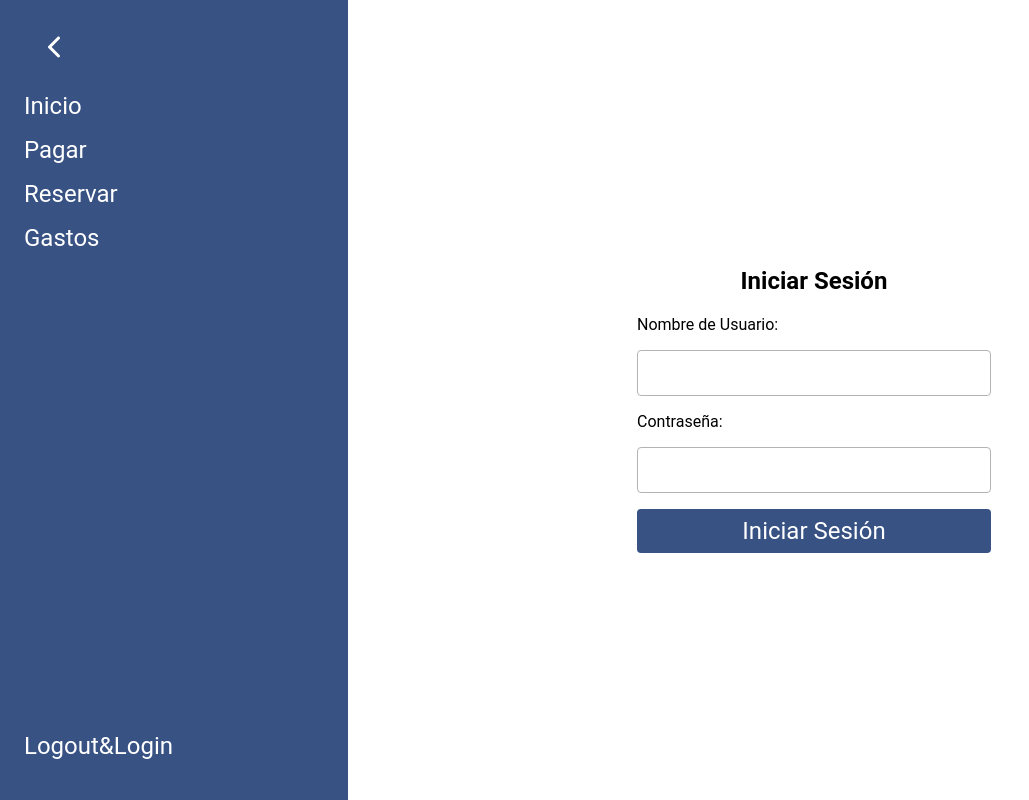
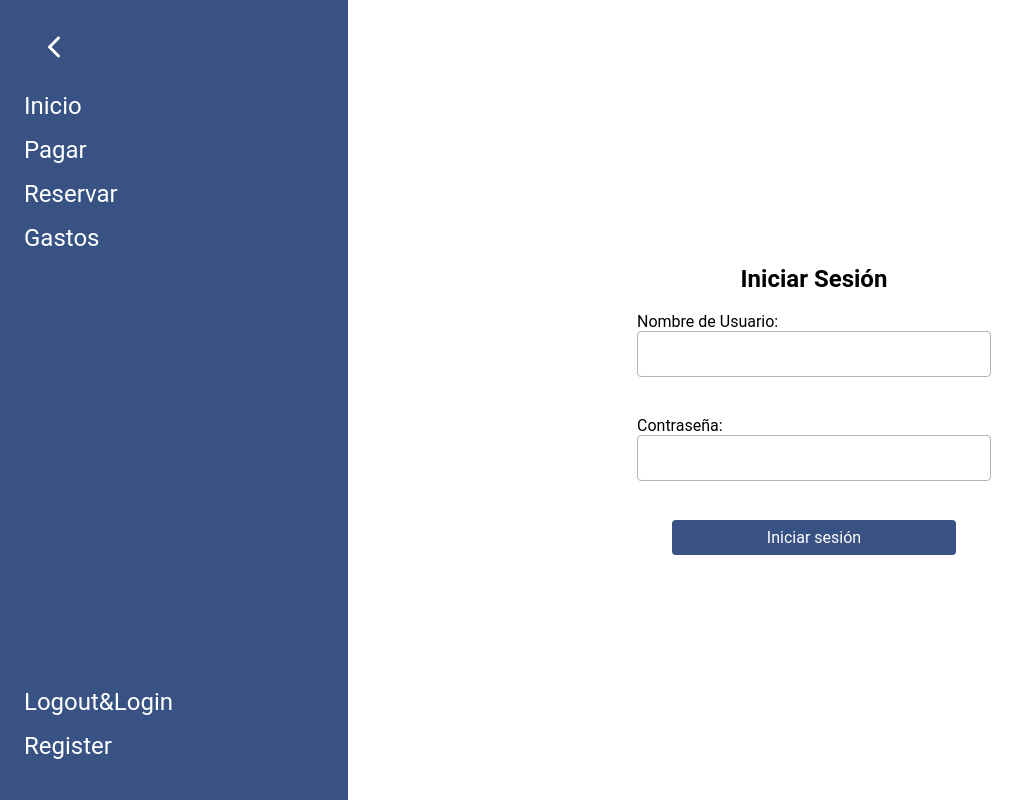
Before and after one commit to Ghostopia12/Taller-Web-Frontend, a React (Vite) app in the folder taller-ingenieria-web-front/: page /login in a window 1280 px wide. Shown: the whole page, without its empty margins (0-1029 px from the left). Built offline with nearby package versions, Linux system fonts and the light colour scheme.

Commit message:
Todo bien hasta aqui, login y register creados.

```diff
--- a/taller-ingenieria-web-front/package.json
+++ b/taller-ingenieria-web-front/package.json
@@ -16,6 +16,7 @@
     "@fortawesome/free-regular-svg-icons": "^6.5.1",
     "@fortawesome/free-solid-svg-icons": "^6.5.1",
     "@fortawesome/react-fontawesome": "^0.2.0",
+    "axios": "^1.6.7",
     "react": "^18.2.0",
     "react-dom": "^18.2.0",
     "react-router-dom": "^6.22.0"
--- a/taller-ingenieria-web-front/src/Components/Login/Login.css
+++ b/taller-ingenieria-web-front/src/Components/Login/Login.css
@@ -8,6 +8,11 @@ form{
     display: flex;
     flex-direction: column;
     gap: 1rem;
+    justify-self: center;
+    align-items: center;
+    div{
+        display: flex;
+        flex-direction: column;
         input{
             padding: 0.5rem;
             font-size: 1.5rem;
@@ -15,16 +20,27 @@ form{
             border-radius: 4px;
             outline: none;
         }
+
+    }
+}
 button{
     padding: 0.5rem;
     font-size: 1.5rem;
     cursor: pointer;
     border-radius: 4px;
+    font-size: 16px;
+    width: 80%;
+    background: linear-gradient(90deg, #385284 0%, #385284 100%);
 }
-}
-
 }
 main{
     flex: 1;
     height: 100vh;
 }
+.error{
+    color: red;
+    font-size: 12px;
+    min-height: 15px;
+    margin-top: 8px;
+    margin-bottom: 0;
+}
--- a/taller-ingenieria-web-front/src/Components/Login/Login.tsx
+++ b/taller-ingenieria-web-front/src/Components/Login/Login.tsx
@@ -1,14 +1,32 @@
-import  { useState } from 'react';
-import './Login.css';
+import React, { useState } from "react";
+import "./Login.css";
+import { login } from "../../shared/services/AuthService";
 
 const Login = () => {
-  const [username, setUsername] = useState('');
-  const [password, setPassword] = useState('');
+  const [username, setUsername] = useState("");
+  const [password, setPassword] = useState("");
+  const [errorUser, setErrorUser] = useState("");
+  const [errorPassword, seterrorPassword] = useState("");
+  const handleLogin = async (e: React.FormEvent) => {
+    e.preventDefault();
+    if (validateFields()) {
+      await login({ username, password });
+    }
+  };
 
-  const handleLogin = () => {
-    console.log('Username:', username);
-    console.log('Password:', password);
-    // Lógica de autenticación adicional
+  const validateFields = () => {
+    if (!username) {
+      setErrorUser("El nombre de usuario es obligatorio");
+    } else if (!password) {
+      seterrorPassword("La contraseña es obligatoria");
+    }
+
+    if (!username || !password) {
+      return false;
+    }
+    setErrorUser("");
+    seterrorPassword("");
+    return true;
   };
 
   return (
@@ -16,24 +34,37 @@ const Login = () => {
       <div className="login-container">
         <h2>Iniciar Sesión</h2>
         <form>
+          <div>
             <label htmlFor="username">Nombre de Usuario:</label>
             <input
               type="text"
               id="username"
               value={username}
+              onFocus={() => setErrorUser("")}
               onChange={(e) => setUsername(e.target.value)}
+              autoComplete="off"
             />
-
+            <p className="error">{errorUser}</p>
+          </div>
+          <div>
             <label htmlFor="password">Contraseña:</label>
             <input
               type="password"
               id="password"
               value={password}
+              autoCapitalize="off"
+              onFocus={() => seterrorPassword("")}
               onChange={(e) => setPassword(e.target.value)}
             />
-
-          <button type="button" onClick={handleLogin}>
-            Iniciar Sesión
+            <p className="error">{errorPassword}</p>
+          </div>
+          <button
+            className="moving-gradient-button"
+            onClick={(e) => {
+              handleLogin(e);
+            }}
+          >
+            Iniciar sesión
           </button>
         </form>
       </div>
--- /dev/null
+++ b/taller-ingenieria-web-front/src/Components/Register/Register.tsx
@@ -0,0 +1,9 @@
+import React from 'react'
+import './Register.css'
+const Register = () => {
+  return (
+    <div>Registrate en Community!</div>
+  )
+}
+
+export default Register
--- a/taller-ingenieria-web-front/src/Components/Sidenav/Sidenav.tsx
+++ b/taller-ingenieria-web-front/src/Components/Sidenav/Sidenav.tsx
@@ -1,14 +1,21 @@
-import  { useState } from 'react';
-import './Sidenav.css';
-import { NavLink } from 'react-router-dom';
-import { FontAwesomeIcon } from '@fortawesome/react-fontawesome';
-import { faCalendar, faChartSimple, faChevronRight, faCreditCard, faHouse, faRightFromBracket } from '@fortawesome/free-solid-svg-icons';
+import { useState } from "react";
+import "./Sidenav.css";
+import { NavLink } from "react-router-dom";
+import { FontAwesomeIcon } from "@fortawesome/react-fontawesome";
+import {
+  faCalendar,
+  faChartSimple,
+  faChevronRight,
+  faCreditCard,
+  faHouse,
+  faRightFromBracket,
+} from "@fortawesome/free-solid-svg-icons";
 
 const Sidenav = () => {
   const [navbarWidth, setNavbarWidth] = useState(300);
 
-  const minwidth= 50;
-  const maxwidth= 300;
+  const minwidth = 50;
+  const maxwidth = 300;
 
   const hideNavBar = () => {
     setNavbarWidth(navbarWidth === minwidth ? maxwidth : minwidth);
@@ -18,36 +25,58 @@ const Sidenav = () => {
     if (navbarWidth === minwidth) {
       return (
         <>
-          <NavLink to='/'><FontAwesomeIcon icon={faHouse} /></NavLink>
-          <NavLink to='/pagar'><FontAwesomeIcon icon={faCreditCard} /></NavLink>
-          <NavLink to='/reservar'><FontAwesomeIcon icon={faCalendar} /></NavLink>
-          <NavLink to='/gastos'><FontAwesomeIcon icon={faChartSimple} /></NavLink>
+          <NavLink to="/">
+            <FontAwesomeIcon icon={faHouse} />
+          </NavLink>
+          <NavLink to="/pagar">
+            <FontAwesomeIcon icon={faCreditCard} />
+          </NavLink>
+          <NavLink to="/reservar">
+            <FontAwesomeIcon icon={faCalendar} />
+          </NavLink>
+          <NavLink to="/gastos">
+            <FontAwesomeIcon icon={faChartSimple} />
+          </NavLink>
         </>
       );
     } else {
       return (
         <>
-          <NavLink to='/'>Inicio</NavLink>
-          <NavLink to='/pagar'>Pagar</NavLink>
-          <NavLink to='/reservar'>Reservar</NavLink>
-          <NavLink to='/gastos'>Gastos</NavLink>
+          <NavLink to="/">Inicio</NavLink>
+          <NavLink to="/pagar">Pagar</NavLink>
+          <NavLink to="/reservar">Reservar</NavLink>
+          <NavLink to="/gastos">Gastos</NavLink>
         </>
       );
     }
   };
 
   return (
-    <nav id="sideNav" style={{ width: navbarWidth, paddingLeft : navbarWidth == minwidth ? '40px' : '24px' }}>
-        <button onClick={hideNavBar} style={{ transform: navbarWidth === minwidth ? '' : 'rotate(180deg)' }}>
-            <FontAwesomeIcon icon={faChevronRight} />
-        </button>
-       <ul className='ul'>
-        {renderNavContent()}
-      </ul>
-      <ul className='ul exit' >
-        {
-            navbarWidth === minwidth ? <NavLink to='/login'><FontAwesomeIcon icon={faRightFromBracket} /></NavLink> : <NavLink to='/login'>Logout&Login</NavLink>
-        }
+    <nav
+      id="sideNav"
+      style={{
+        width: navbarWidth,
+        paddingLeft: navbarWidth == minwidth ? "40px" : "24px",
+      }}
+    >
+      <button
+        onClick={hideNavBar}
+        style={{ transform: navbarWidth === minwidth ? "" : "rotate(180deg)" }}
+      >
+        <FontAwesomeIcon icon={faChevronRight} />
+      </button>
+      <ul className="ul">{renderNavContent()}</ul>
+      <ul className="ul exit">
+        {navbarWidth === minwidth ? (
+          <NavLink to="/login">
+            <FontAwesomeIcon icon={faRightFromBracket} />
+          </NavLink>
+        ) : (
+          <>
+          <NavLink to="/login">Logout&Login</NavLink>
+          <NavLink to="/register">Register</NavLink>
+          </>
+        )}
       </ul>
     </nav>
   );
--- a/taller-ingenieria-web-front/src/RouterConfig.tsx
+++ b/taller-ingenieria-web-front/src/RouterConfig.tsx
@@ -7,6 +7,7 @@ import ProtectedRoute from "./protectedRoute/ProtectedRoute";
 import NotFound from "./Components/NotFound/NotFound";
 import { isAuthenticated } from './utils/Authentication.js';
 import Login from "./Components/Login/Login.js";
+import Register from "./Components/Register/Register.js";
 const RouterConfig = () => {
 
   return (
@@ -18,6 +19,7 @@ const RouterConfig = () => {
           <Route path="/gastos" element={<Gastos />} />
         </Route>
         <Route path="/login" element={<Login />} />
+        <Route path="/register" element={<Register />} />
         <Route path="/" element={<Inicio />} />
         <Route path="/404" element = { <NotFound/>} />
         <Route path="*" element={<NotFound/>} />
--- /dev/null
+++ b/taller-ingenieria-web-front/src/shared/services/AuthService.tsx
@@ -0,0 +1,36 @@
+import axios from "axios";
+
+interface LoginCredentials {
+  username: string;
+  password: string;
+}
+
+interface RegisterCredentials {
+  username: string;
+  password: string;
+  email: string;
+}
+
+export const login = async (credentials: LoginCredentials) => {
+  try {
+    const response = await axios.post(
+      "http://localhost:8080/api/auth/authenticate",
+      credentials
+    );
+    return response.data;
+  } catch (error) {
+    throw new Error("Login failed");
+  }
+};
+
+export const register = async (credentials: RegisterCredentials) => {
+  try {
+    const response = await axios.post(
+      "http://localhost:8080/api/auth/register",
+      credentials
+    );
+    return response.data;
+  } catch (error) {
+    throw new Error("Register failed");
+  }
+};
```
Also changed, not shown: taller-ingenieria-web-front/src/Components/Register/Register.css (added), 1 other file (tests, documents, lock files or other folders). Lines whose indentation alone changed are shown as unchanged.
